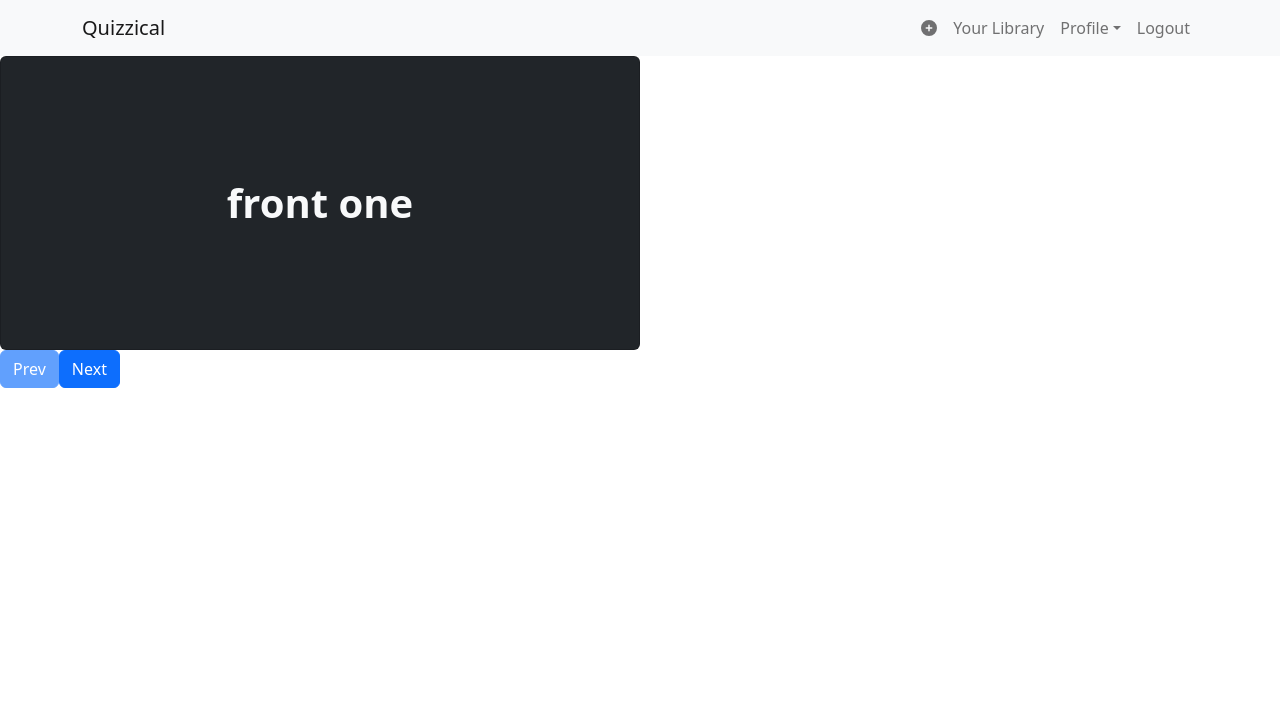
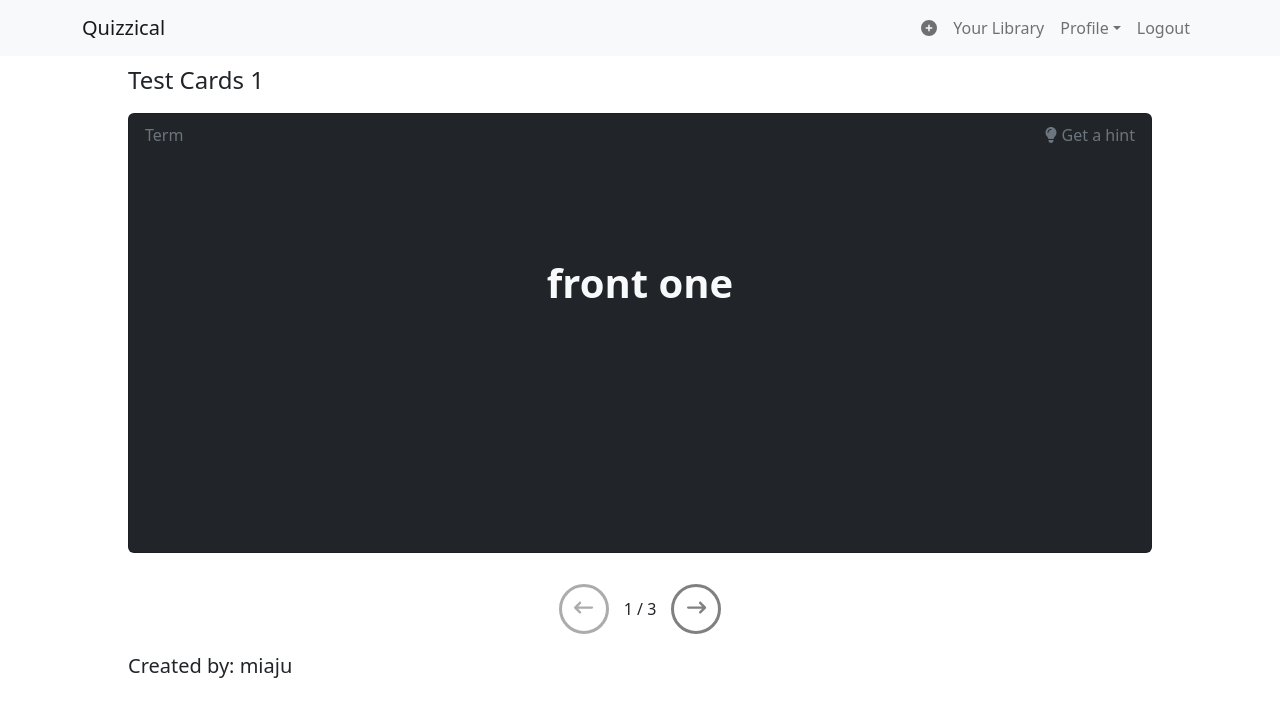
Before and after one commit to miaju/flashcards, a React (Create React App) app in the folder react_app/: page /cards in a window 1280 px wide. Shown: the top 716 px of the page. Built offline with nearby package versions, Linux system fonts and the light colour scheme.

Commit message:
make flashcards/study set more like quizlet (#9)
* update card/card set implementation and styling

* remove unused code:

```diff
--- a/react_app/src/App.js
+++ b/react_app/src/App.js
@@ -23,7 +23,7 @@ export default function App() {
       <Routes>
         <Route path="/" element={<Home/>}/>
         <Route path="/new" element={<NewCardList/>}/>
-        <Route path="/cards" element={<CardList cards={state.curCards} />}/>
+        <Route path="/cards" element={<CardList curCards={state.curCards} />}/>
         <Route path="/profile" element={<Profile user={state.user} logout={updateLogout} show={state.showLogout}/>}/>
         <Route path="/login" element={<Login/>}/>
       </Routes>
--- a/react_app/src/components/Cards/CardItem.js
+++ b/react_app/src/components/Cards/CardItem.js
@@ -1,17 +1,24 @@
+import { FontAwesomeIcon } from '@fortawesome/react-fontawesome'
+import { faLightbulb } from '@fortawesome/free-solid-svg-icons'
+
 import Card from 'react-bootstrap/Card';
 
 import "./CardItem.scss"
 
-export default function CardItem(props) {
-
-  const card = props.card;
-  const className = props.clicked ? "back" : "front"
+export default function CardItem({clicked, click, card, hint, setState, state}) {
+  const className = clicked ? "back" : "front"
 
   return (
-    <Card bg="dark" text="light" className={className} onClick={props.click}>
-    <Card.Body>
-    { props.clicked ? card.back : card.front }
-    </Card.Body>
+    <Card bg="dark" text="light" className={className} >
+      <Card.Body>
+        <Card.Subtitle className="mb-2 text-muted">
+          {clicked ? "Description" : "Term"}
+          {hint ? (<div id="hint" onClick={() => setState({...state, hint: !state.hint})}>{card.back.slice(0,1)}------</div>) : (!clicked && <div id="hint" onClick={() => setState({...state, hint: !state.hint})}><FontAwesomeIcon icon={faLightbulb}/> Get a hint</div>)}
+        </Card.Subtitle>
+        <Card.Text onClick={() => {setState({...state, hint: false}); click()}}>
+        { clicked ? card.back : card.front }
+        </Card.Text>
+      </Card.Body>
     </Card>
   )
 };
--- a/react_app/src/components/Cards/CardItem.scss
+++ b/react_app/src/components/Cards/CardItem.scss
@@ -1,6 +1,6 @@
 .card {
   position: relative;
-  width: 50%;
+  width: 80%;
   height: 100%;
   cursor: pointer;
   transform-style: preserve-3d;
@@ -23,4 +23,17 @@
   font-weight: bold;
   font-size: 40px;
   backface-visibility: hidden;
+  .card-subtitle {
+    display: flex;
+    justify-content: space-between;
+    #hint {
+      &:hover{
+        transform: scale(1.1);
+        color: white;
+        svg{
+          color: yellow;
+        }
+      }
+    }
+  }
 }
--- a/react_app/src/components/Cards/CardList.js
+++ b/react_app/src/components/Cards/CardList.js
@@ -1,25 +1,30 @@
-import {useEffect, useState} from "react";
+import { useState } from "react";
+import Button from 'react-bootstrap/Button';
+import { FontAwesomeIcon } from '@fortawesome/react-fontawesome'
+import { faArrowRightLong, faArrowLeftLong } from '@fortawesome/free-solid-svg-icons'
 
 import CardItem from "./CardItem";
-import Button from 'react-bootstrap/Button';
+import './CardList.scss';
 
-export default function CardList(props) {
-  const [curIndex, setCurIndex] = useState(null)
-  const [clicked, setClicked] = useState(props.clicked);
-  const click = () => { setClicked(!clicked) }
+export default function CardList({ curCards }) {
+  const [state, setState] = useState({
+    curIndex: 0,
+    clicked: false,
+    hint: false
+  })
+  const click = () => { setState({...state, clicked: !state.clicked}) }
 
   let cards = [];
 
-  useEffect(() => {
-    setCurIndex(0);
-  }, [])
-
-  if (props.cards) {
-    cards = props.cards.map((card) => {
+  if (curCards) {
+    cards = curCards.cards.map((card) => {
       return(
         <CardItem
+          hint={state.hint}
+          state={state}
+          setState={setState}
           card={card}
-          clicked={clicked}
+          clicked={state.clicked}
           click={click}
         />
       );
@@ -27,23 +32,26 @@ export default function CardList(props) {
   };
 
   function changeCard(action) {
-    setClicked(false);
-
-    if (action === "prev" && curIndex !== 0) {
-      return setCurIndex(curIndex - 1);
+    if (action === "prev" && state.curIndex !== 0) {
+      return setState({...state, curIndex: state.curIndex - 1, clicked: false, hint: false});
     }
 
-    if (action === "next" && curIndex !== cards.length) {
-      return setCurIndex(curIndex + 1);
+    if (action === "next" && state.curIndex !== curCards.length) {
+      return setState({...state, curIndex: state.curIndex + 1, clicked: false, hint: false});
     }
 
   }
 
   return (
-    <>
-    {cards[curIndex]}
-    <Button disabled={ curIndex === 0} onClick={() => changeCard("prev")}>Prev</Button>
-    <Button disabled={ curIndex === cards.length - 1 } onClick={() => changeCard("next")}>Next</Button>
-    </>
+    <div id='show-cards'>
+      <h4 id='title'>{curCards.title}</h4>
+      {cards[state.curIndex]}
+      <div id="bottom-btns">
+        <Button disabled={ state.curIndex === 0} onClick={() => changeCard("prev")}><FontAwesomeIcon icon={faArrowLeftLong}/></Button>
+        <div>{state.curIndex + 1} / {curCards.cards.length}</div>
+        <Button disabled={ state.curIndex === curCards.cards.length - 1 } onClick={() => changeCard("next")}><FontAwesomeIcon icon={faArrowRightLong}/></Button>
+      </div>
+      <h5 id="user">Created by: {curCards.user}</h5>
+    </div>
   );
 };
--- a/react_app/src/components/Cards/CardList.scss
+++ b/react_app/src/components/Cards/CardList.scss
@@ -0,0 +1,41 @@
+#bottom-btns {
+  width: 80%;
+  display: flex;
+  justify-content: center;
+  align-items: center;
+  justify-self: center;
+  .btn {
+    margin: 15px;
+    height: 50px;
+    width: 50px;
+    font-size: larger;
+    background-color: white;
+    color: grey;
+    border: 3px solid grey;
+    border-radius: 50%;
+    &:hover {
+      transform: scale(1.1);
+      background-color: grey;
+      color: white;
+    }
+  }
+}
+
+#show-cards{
+  display: grid;
+  height: 80vh;
+  #title {
+    padding-left: 10%;
+    padding-top: 10px;
+    justify-self: left;
+    height: 50%;
+  }
+  #user {
+    padding-left: 10%;
+    justify-content: left;
+  }
+  .card{
+    justify-self: center;
+    height: 55vh;
+  }
+}
--- a/react_app/src/components/Cards/NewCardList.js
+++ b/react_app/src/components/Cards/NewCardList.js
@@ -16,7 +16,8 @@ export default function NewCardList() {
     showCardErr: false,
     showTitleErr: false,
     title: "",
-    description: ""
+    description: "",
+    user: ""
   });
 
   function addCard() {
--- a/react_app/src/hooks/useAppData.js
+++ b/react_app/src/hooks/useAppData.js
@@ -1,11 +1,16 @@
-import { useState, useEffect } from "react";
+import { useState } from "react";
 //import axios from "axios";
 
-const testCards = [
-  {front: "front one", back: "back one"},
-  {front: "front two", back: "back two"},
-  {front: "front three", back: "back three"}
-];
+const testCards = {
+  title: 'Test Cards 1',
+  description: 'this is the first test card set',
+  user: "miaju",
+  cards: [
+    {front: "front one", back: "back one"},
+    {front: "front two", back: "back two"},
+    {front: "front three", back: "back three"}
+  ]
+}
 
 const testUser = {
   email: "mia@email.com",
```
